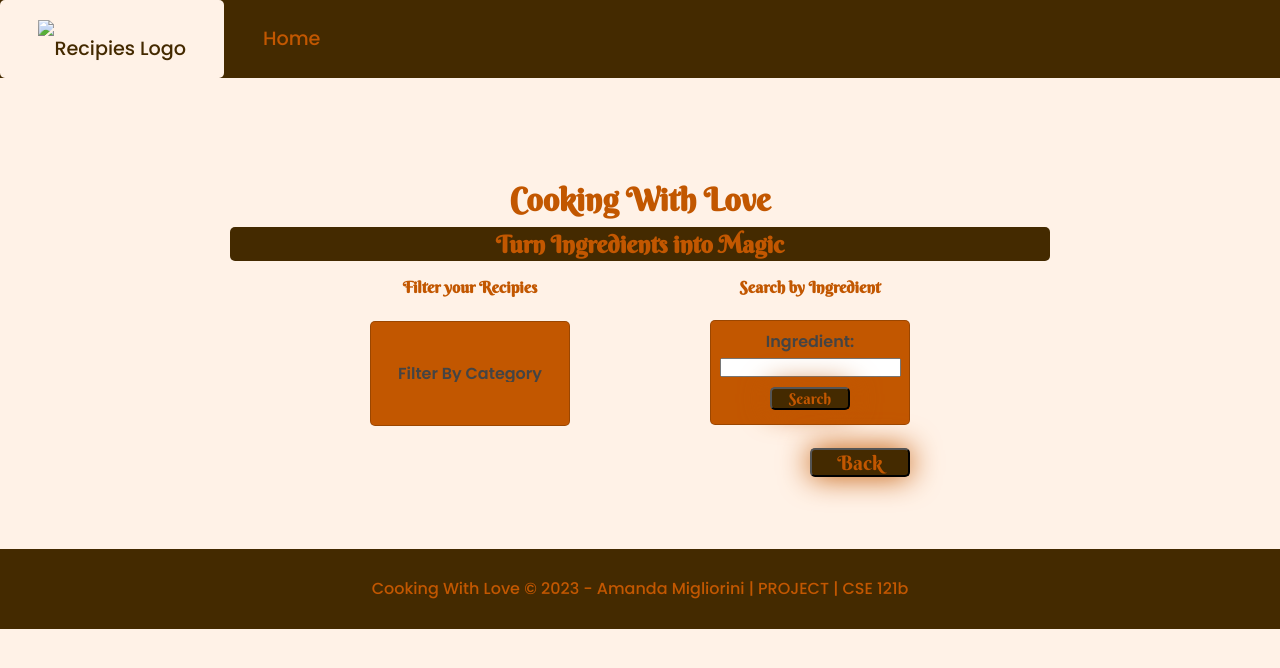
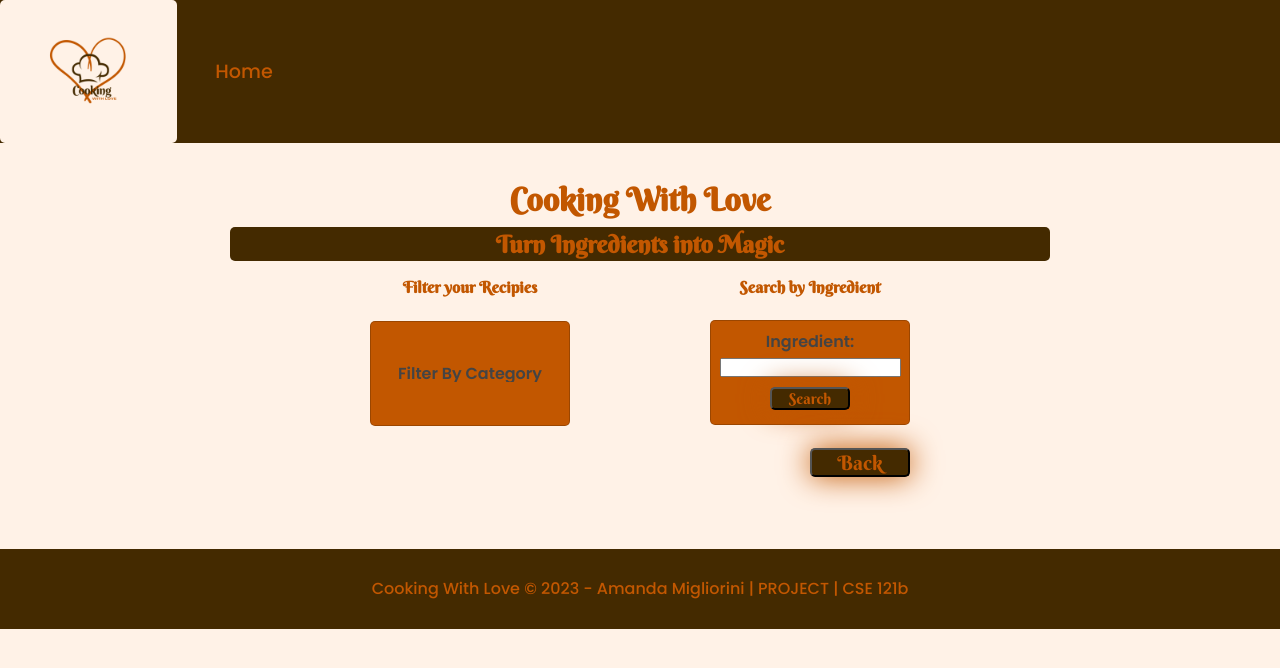
Before and after one commit to amandamigliorini/cse121b, a plain HTML site: page project/project.html in a window 1280 px wide. Drawn offline with Linux system fonts and the light colour scheme; no server answers.

Commit message:
Logo added to project folder

```diff
--- a/project/project.html
+++ b/project/project.html
@@ -10,7 +10,7 @@
     <header>
       <nav>
         <a id="logo_link" href="project.html">
-         <img class="logo" src="images/logoRecipies.png" alt="Recipies Logo"></a>
+         <img class="logo" src="./logoRecipies.png" alt="Recipies Logo"></a>
         <a href="project.html">Home</a>
 
       </nav>
```
Also changed, not shown: project/logoRecipies.png (added).
